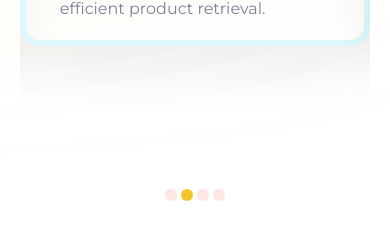
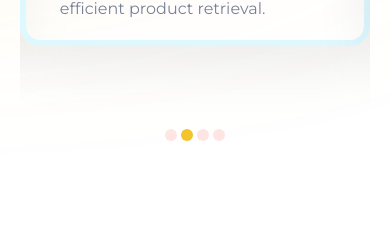
Before and after one commit to TuanNguyen0915/Tuan_portfolio, a React (Vite) app: page / in a window 390 px wide. Shown: the part 4436-4665 px from the top of the page. Built offline with nearby package versions, Linux system fonts and the light colour scheme.

Commit message:
edit experience mobile view

```diff
--- a/src/components/Experience/Experience.css
+++ b/src/components/Experience/Experience.css
@@ -114,6 +114,6 @@
     }
     .experience .swiper-pagination-bullet-active,
 .experience .swiper-pagination-bullet {
-    transform: translateY( -5rem) scale(1.5);
+    transform: translateY( -8rem) scale(1.5);
 }
 }
```
